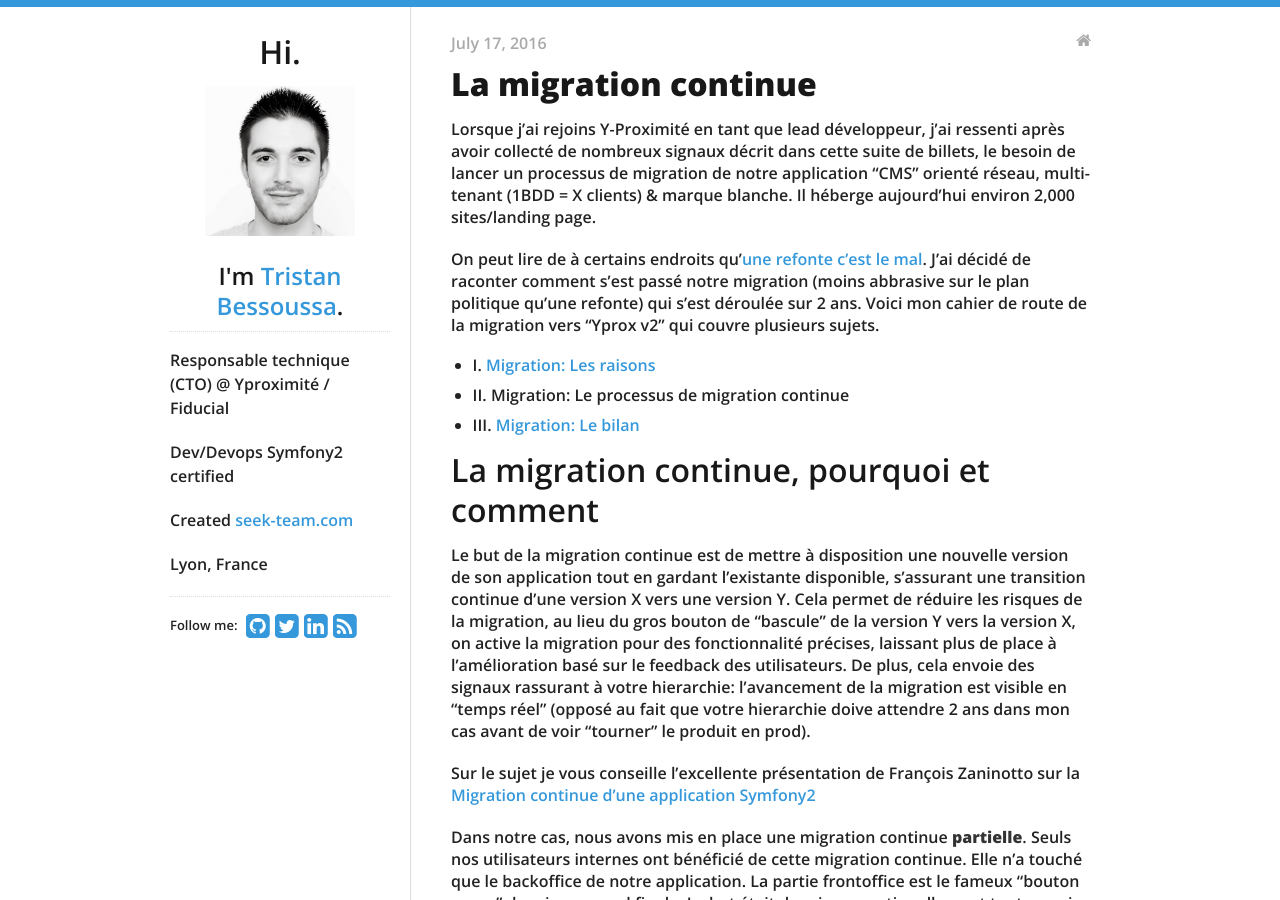
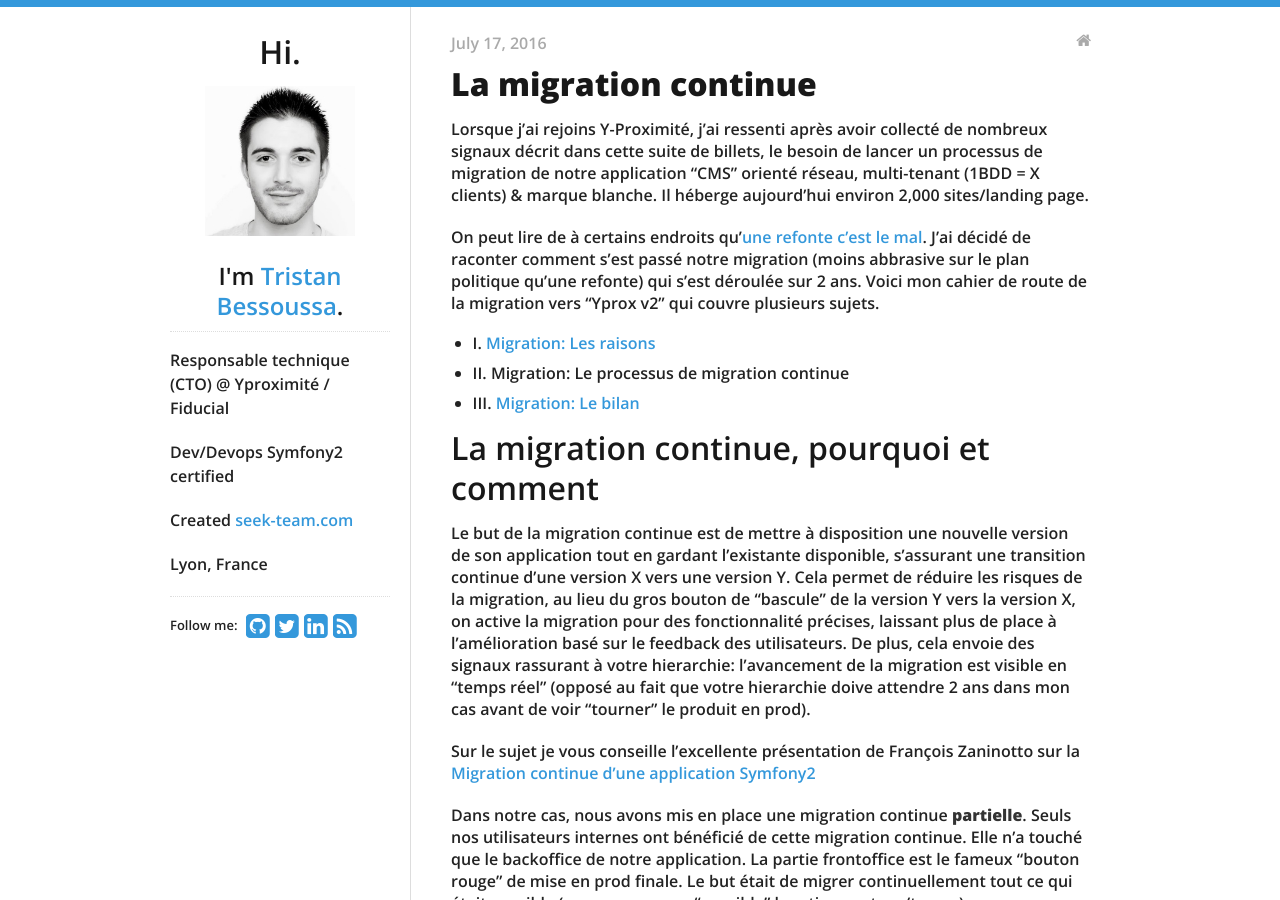
Before and after one commit to swanson/lagom, a Jekyll site: the page built from _posts/2016-07-17-migration-continue.md, in a window 1280 px wide and 900 px high. Built offline with Jekyll 4.4.1, drawn with Linux system fonts in a browser that asks for light colours; nearby versions of some CDN libraries; comment, search, counter and statistics services are not loaded.

Commit message:
Bitch we don’t care.

```diff
--- a/_posts/2016-07-17-migration-continue.md
+++ b/_posts/2016-07-17-migration-continue.md
@@ -5,7 +5,7 @@
 - blog
 ---
 
-Lorsque j'ai rejoins Y-Proximité en tant que lead développeur, j'ai ressenti après avoir collecté de nombreux signaux décrit dans cette suite de billets, le besoin de lancer un processus de migration de notre application "CMS" orienté réseau, multi-tenant (1BDD = X clients) & marque blanche. Il héberge aujourd'hui environ 2,000 sites/landing page.
+Lorsque j'ai rejoins Y-Proximité, j'ai ressenti après avoir collecté de nombreux signaux décrit dans cette suite de billets, le besoin de lancer un processus de migration de notre application "CMS" orienté réseau, multi-tenant (1BDD = X clients) & marque blanche. Il héberge aujourd'hui environ 2,000 sites/landing page.
 
 On peut lire de à certains endroits qu'[une refonte c'est le mal](http://www.joelonsoftware.com/articles/fog0000000069.html). J'ai décidé de raconter comment s'est passé notre migration (moins abbrasive sur le plan politique qu'une refonte) qui s'est déroulée sur 2 ans. Voici mon cahier de route de la migration vers "Yprox v2" qui couvre plusieurs sujets.
 
```
Also changed, not shown: _posts/2016-07-16-les-raisons-dune-migration.md (+1 -1 lines), _posts/2016-07-18-migration-couts-et-gains.md (+1 -1 lines).
